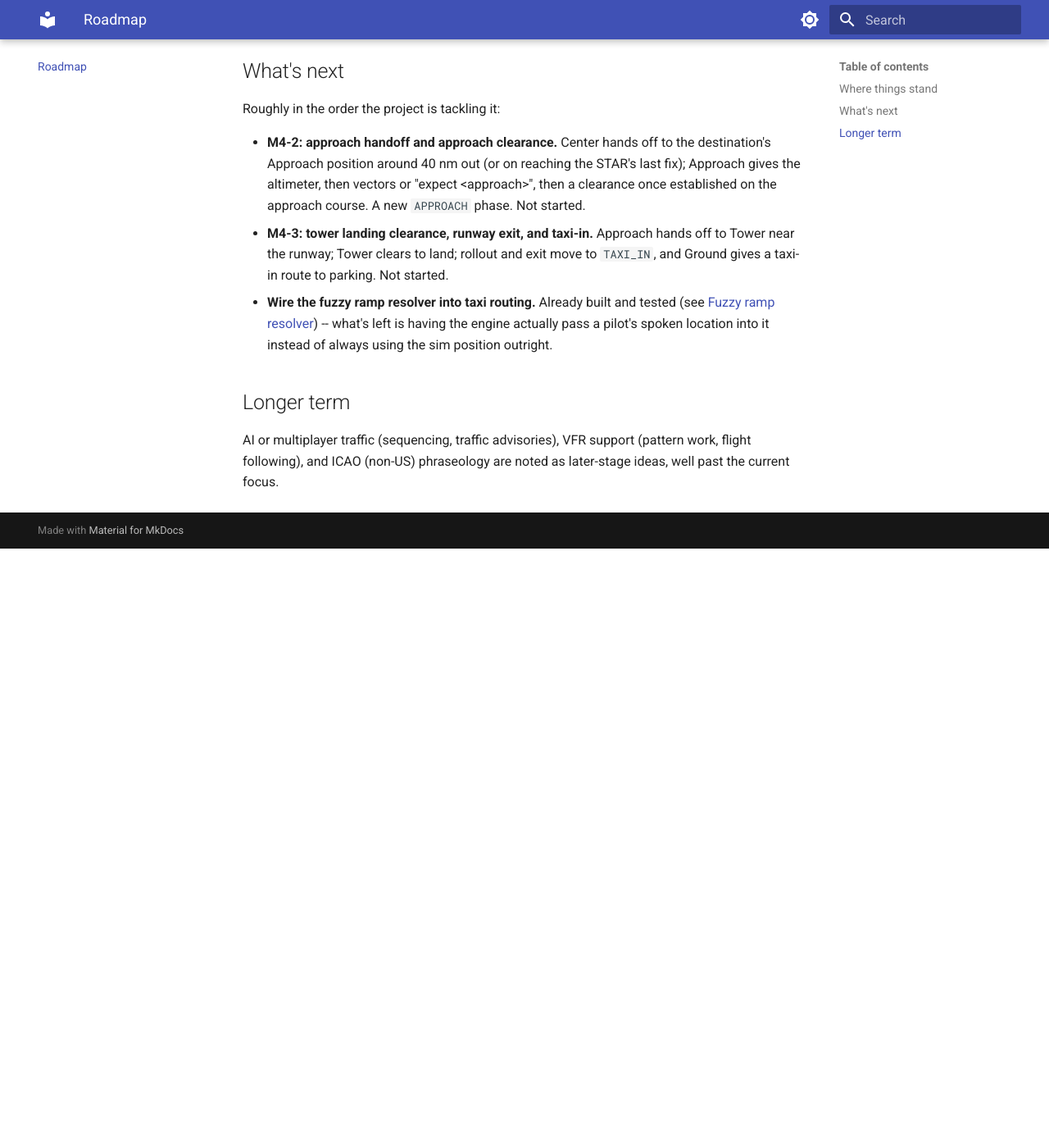
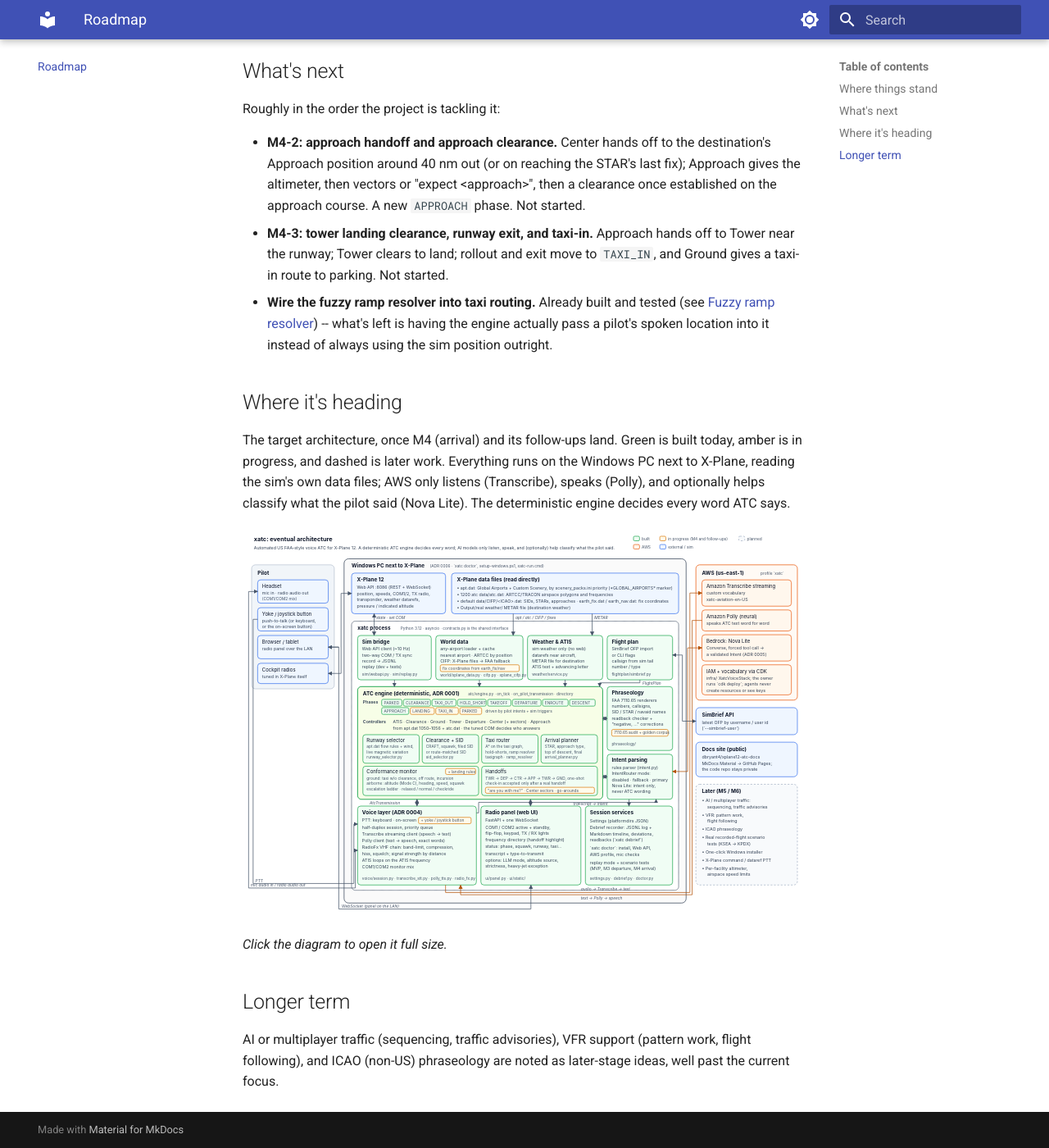
Before and after one commit to dbryant4/xplane12-atc-docs, an MkDocs documentation site: the page built from docs/roadmap.md, in a window 1280 px wide and 1400 px high, scrolled down 1952 px. Shown: the whole window at 82% size. Built offline with MkDocs 1.6.1 and Material for MkDocs 9.7.7, drawn with Linux system fonts in a browser that asks for light colours; before the commit the page ends 2621 px from its top, so only the background shows below that.

Commit message:
Add the eventual architecture diagram to the roadmap, linked from the home page
Co-Authored-By: Claude Opus 5.5 <noreply@anthropic.com>

```diff
--- a/docs/roadmap.md
+++ b/docs/roadmap.md
@@ -94,6 +94,17 @@ Roughly in the order the project is tackling it:
   engine actually pass a pilot's spoken location into it instead of always using the sim
   position outright.
 
+## Where it's heading
+
+The target architecture, once M4 (arrival) and its follow-ups land. Green is built today, amber
+is in progress, and dashed is later work. Everything runs on the Windows PC next to X-Plane,
+reading the sim's own data files; AWS only listens (Transcribe), speaks (Polly), and optionally
+helps classify what the pilot said (Nova Lite). The deterministic engine decides every word ATC says.
+
+[![Eventual xatc architecture: pilot on the left; on the Windows PC, X-Plane 12 and its data files feed the sim bridge, world data and weather, which feed the deterministic ATC engine with its phases, controllers, runway selector, clearance and SID selection, taxi router, arrival planner, conformance monitor and handoffs; phraseology and intent parsing sit beside it; the voice layer, radio panel and session services sit below; AWS Transcribe, Polly and Bedrock Nova Lite, SimBrief and the docs site are on the right, with later work (traffic, VFR, ICAO) dashed](assets/eventual-architecture.svg)](assets/eventual-architecture.svg)
+
+*Click the diagram to open it full size.*
+
 ## Longer term
 
 AI or multiplayer traffic (sequencing, traffic advisories), VFR support (pattern work,
```
Also changed, not shown: docs/index.md (+2 -0 lines), docs/assets/eventual-architecture.svg (added).
